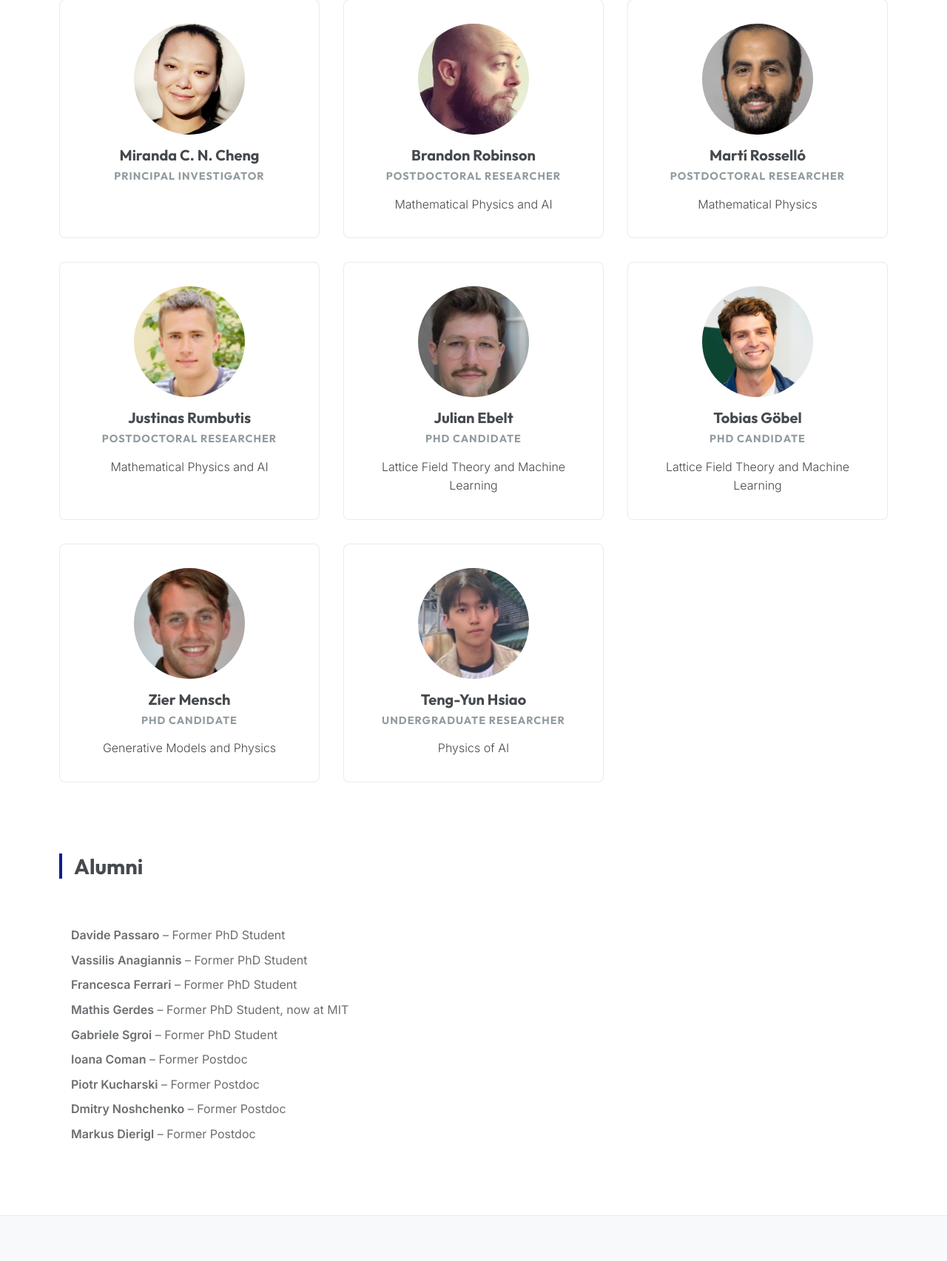
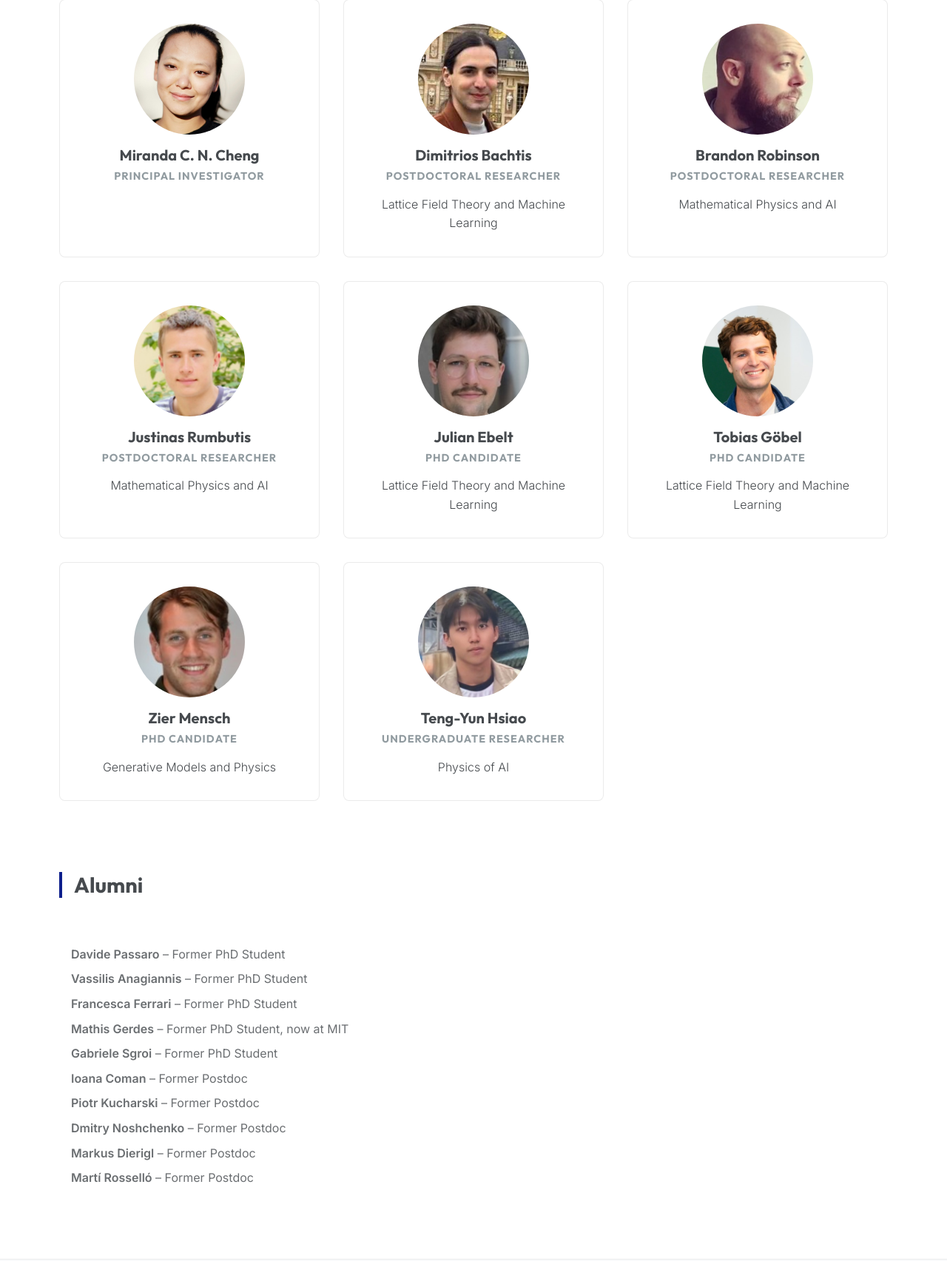
Before and after one commit to adnarim066/mathphys-ai, a plain HTML site: page team.html in a window 1280 px wide. Shown: the part 311-2016 px from the top of the page at 74% size. Drawn offline with Linux system fonts and the light colour scheme.

Commit message:
Team page: add Dimitrios Bachtis, move Martí Rosselló to alumni, link Mathis Gerdes
Co-Authored-By: Claude Opus 5.5 <noreply@anthropic.com>
Claude-Session: https://claude.ai/code/session_01QWhLa6L9XZaBFnAvMKzeyK

```diff
--- a/team.html
+++ b/team.html
@@ -52,20 +52,20 @@
             </div>
 
             <!-- Postdocs (Alphabetical by Last Name) -->
+            <!-- Bachtis -->
+            <div class="card team-card">
+                <div class="member-photo" style="background-image: url('assets/images/dimitrios.jpg');"></div>
+                <h3 class="card-title">Dimitrios Bachtis</h3>
+                <h4 class="card-subtitle">Postdoctoral Researcher</h4>
+                <p class="card-text">Lattice Field Theory and Machine Learning</p>
+            </div>
+
             <!-- Robinson -->
             <div class="card team-card">
                 <div class="member-photo" style="background-image: url('assets/images/brandon.jpg');"></div>
                 <h3 class="card-title">Brandon Robinson</h3>
                 <h4 class="card-subtitle">Postdoctoral Researcher</h4>
                 <p class="card-text">Mathematical Physics and AI</p>
-            </div>
-
-            <!-- Rosselló -->
-            <div class="card team-card">
-                <div class="member-photo" style="background-image: url('assets/images/marti.jpg');"></div>
-                <h3 class="card-title">Martí Rosselló</h3>
-                <h4 class="card-subtitle">Postdoctoral Researcher</h4>
-                <p class="card-text">Mathematical Physics</p>
             </div>
 
             <!-- Rumbutis -->
@@ -133,7 +133,8 @@
                     class="text-muted">– Former PhD Student</span>
             </li>
             <li style="margin-bottom: 0.5rem;">
-                <strong>Mathis Gerdes</strong> <span
+                <strong><a href="https://www.mathisgerdes.com/" target="_blank"
+                        style="text-decoration: none; color: inherit;">Mathis Gerdes</a></strong> <span
                     class="text-muted">– Former PhD Student, now at MIT</span>
             </li>
             <li style="margin-bottom: 0.5rem;">
@@ -162,6 +163,10 @@
                         target="_blank" style="text-decoration: none; color: inherit;">Markus Dierigl</a></strong> <span
                     class="text-muted">– Former Postdoc</span>
             </li>
+            <li style="margin-bottom: 0.5rem;">
+                <strong>Martí Rosselló</strong> <span
+                    class="text-muted">– Former Postdoc</span>
+            </li>
         </ul>
 
     </section>
```
Also changed, not shown: assets/images/dimitrios.jpg (added).
